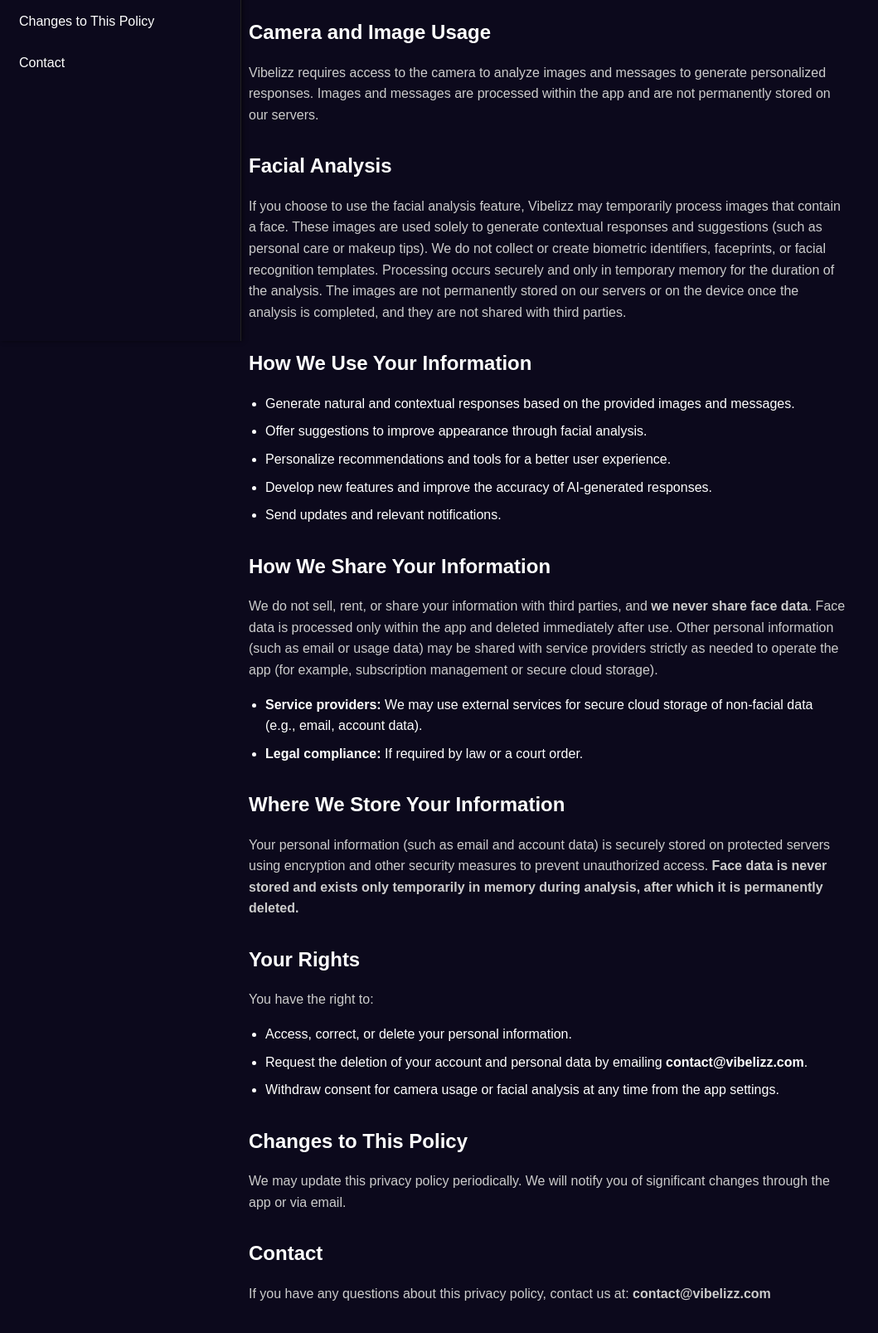
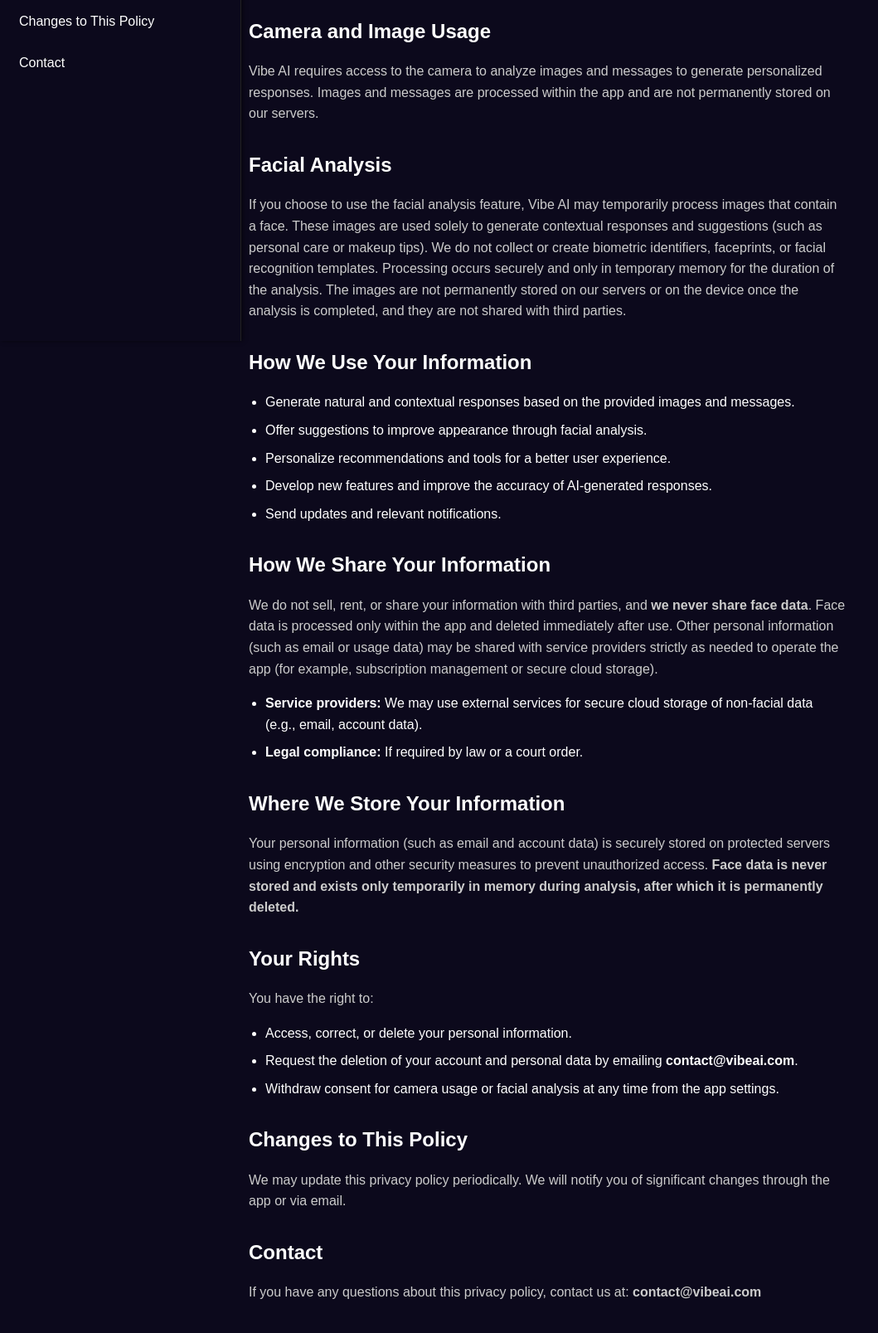
Before and after one commit to DraCod2002/policyVibe, a plain HTML site: page index.html in a window 1280 px wide. Shown: the part 429-2036 px from the top of the page at 83% size, without its empty margins (0-1059 px from the left). Drawn offline with Linux system fonts and the light colour scheme.

Commit message:
update vibe ai polity

```diff
--- a/index.html
+++ b/index.html
@@ -3,13 +3,13 @@
 <head>
     <meta charset="UTF-8">
     <meta name="viewport" content="width=device-width, initial-scale=1.0">
-    <title>Privacy Policy | Vibelizz</title>
+    <title>Privacy Policy | Vibe AI</title>
     <link rel="stylesheet" href="styles.css">
 </head>
 <body>
     <!-- Navbar -->
     <nav class="navbar">
-        <img src="logo.png" alt="App Logo" class="logo">
+        <img src="logo_1.png" alt="App Logo" class="logo">
     </nav>
     <div class="container">
         <aside class="sidebar">
@@ -44,14 +44,14 @@
             <!-- Camera and Image Usage -->
             <section id="camera">
                 <h2>Camera and Image Usage</h2>
-                <p>Vibelizz requires access to the camera to analyze images and messages to generate personalized responses. Images and messages are processed within the app and are not permanently stored on our servers.</p>
+                <p>Vibe AI requires access to the camera to analyze images and messages to generate personalized responses. Images and messages are processed within the app and are not permanently stored on our servers.</p>
             </section>
 
             <!-- Facial Analysis -->
             <section id="face-analysis">
                 <h2>Facial Analysis</h2>
                 <p>
-                    If you choose to use the facial analysis feature, Vibelizz may temporarily process images that contain a face.
+                    If you choose to use the facial analysis feature, Vibe AI may temporarily process images that contain a face.
                     These images are used solely to generate contextual responses and suggestions (such as personal care or makeup tips).
                     We do not collect or create biometric identifiers, faceprints, or facial recognition templates.
                     Processing occurs securely and only in temporary memory for the duration of the analysis.
@@ -104,7 +104,7 @@
                 <p>You have the right to:</p>
                 <ul>
                     <li>Access, correct, or delete your personal information.</li>
-                    <li>Request the deletion of your account and personal data by emailing <strong>contact@vibelizz.com</strong>.</li>
+                    <li>Request the deletion of your account and personal data by emailing <strong>contact@vibeai.com</strong>.</li>
                     <li>Withdraw consent for camera usage or facial analysis at any time from the app settings.</li>
                 </ul>
             </section>
@@ -118,7 +118,7 @@
             <!-- Contact -->
             <section id="contact">
                 <h2>Contact</h2>
-                <p>If you have any questions about this privacy policy, contact us at: <strong>contact@vibelizz.com</strong></p>
+                <p>If you have any questions about this privacy policy, contact us at: <strong>contact@vibeai.com</strong></p>
             </section>
         </main>
     </div>
```
